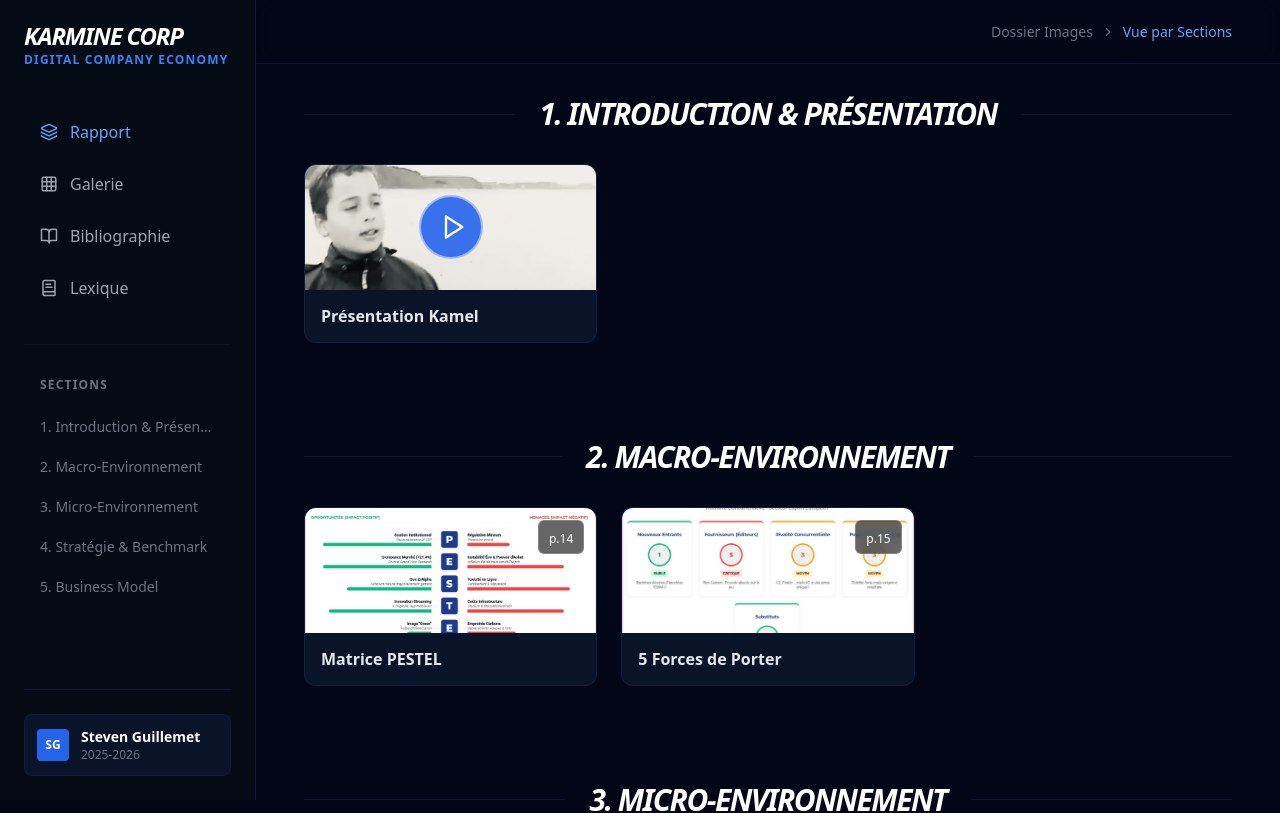
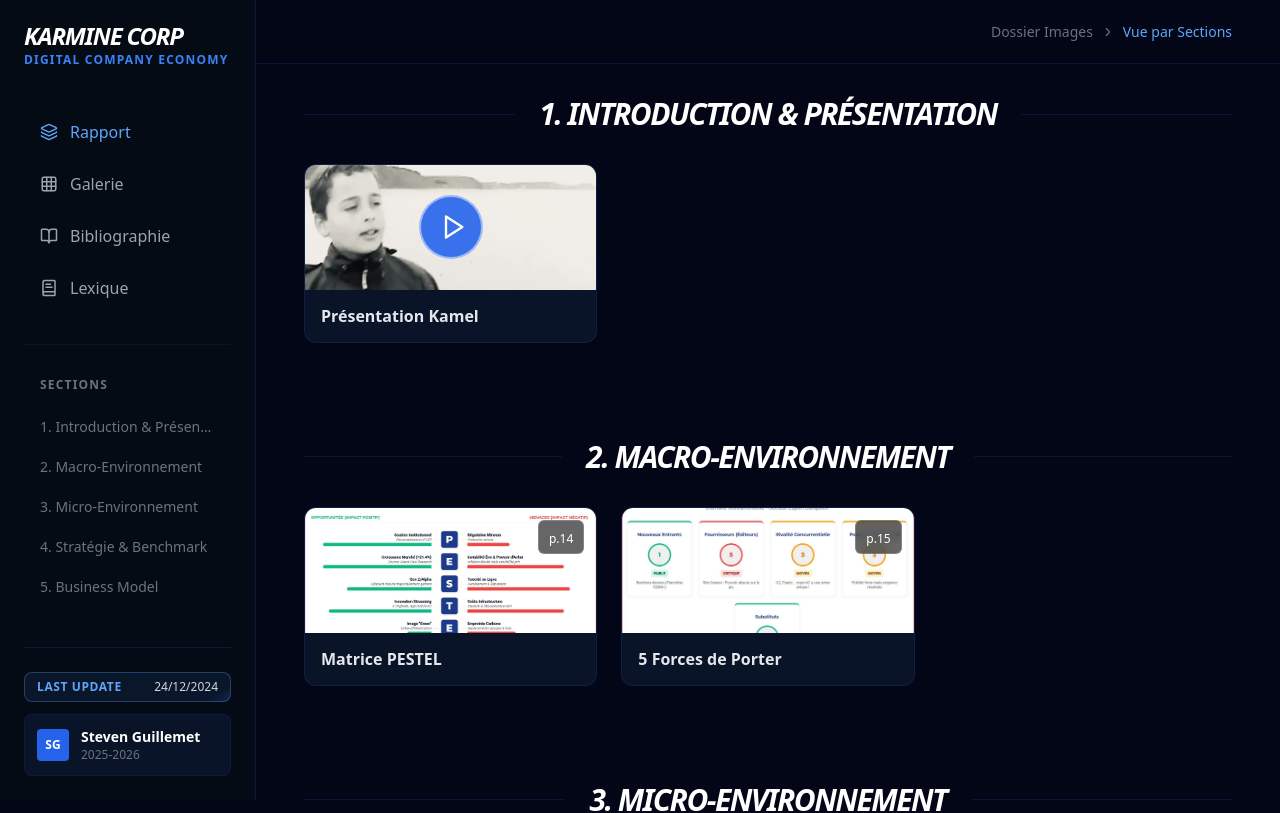
Before and after one commit to GuillemetSteven/Digital_Economy_Karmine_Web_App, a React (Vite) app: page / in a window 1280 px wide. Shown: the top 813 px of the page. Built offline with nearby package versions, Linux system fonts and the light colour scheme.

Commit message:
Add Last Update badge with spotlight animation
Introduces a Last Update badge component with a spotlight animation that plays once per update date, managed via cookies.

```diff
--- a/src/App.tsx
+++ b/src/App.tsx
@@ -82,6 +82,7 @@ export default function App() {
           sections={reportConfig.sections}
           student={reportConfig.student}
           year={reportConfig.year}
+          lastUpdate={reportConfig.lastUpdate}
           isOpen={isSidebarOpen}
           onClose={closeSidebar}
         />
--- /dev/null
+++ b/src/components/layout/LastUpdateBadge.tsx
@@ -0,0 +1,75 @@
+import React, { useState, useEffect } from 'react';
+import { useLastUpdateAnimation } from '../../hooks/useLastUpdateAnimation';
+
+interface LastUpdateBadgeProps {
+  lastUpdate: string; // Format ISO: YYYY-MM-DD
+}
+
+/**
+ * Formate une date ISO (YYYY-MM-DD) au format français (DD/MM/YYYY)
+ */
+const formatDate = (isoDate: string): string => {
+  try {
+    const [year, month, day] = isoDate.split('-');
+    if (!year || !month || !day) {
+      return 'N/A';
+    }
+    return `${day}/${month}/${year}`;
+  } catch {
+    return 'N/A';
+  }
+};
+
+/**
+ * Badge "Last Update" avec animation spotlight cinématographique
+ * L'animation ne se joue qu'une fois par date de mise à jour grâce au système de cookie
+ * L'animation est délayée de 4500ms pour attendre que le Loader soit complètement fini
+ */
+export const LastUpdateBadge: React.FC<LastUpdateBadgeProps> = ({ lastUpdate }) => {
+  const { shouldAnimate, markAnimationSeen } = useLastUpdateAnimation(lastUpdate);
+  const [showSpotlight, setShowSpotlight] = useState(false);
+
+  // Délayer l'animation spotlight jusqu'à ce que le loader soit complètement fini
+  useEffect(() => {
+    if (shouldAnimate) {
+      // Attendre 4500ms (loader 4000ms + fade 300ms + marge 200ms)
+      const timer = setTimeout(() => {
+        setShowSpotlight(true);
+      }, 4500);
+      return () => clearTimeout(timer);
+    }
+  }, [shouldAnimate]);
+
+  return (
+    <div className="relative mb-3 animate-badge-fade-in">
+      {/* Badge principal - SANS blur ni shadow */}
+      <div className="bg-blue-500/10 border border-blue-400/30 rounded-lg px-3 py-1.5">
+        <div className="flex items-center justify-between gap-2">
+          <span className="text-xs uppercase tracking-wider text-blue-400 font-semibold">
+            Last Update
+          </span>
+          <span className="text-xs text-gray-300 font-normal">
+            {formatDate(lastUpdate)}
+          </span>
+        </div>
+      </div>
+
+      {/* Overlay spotlight - UNIQUEMENT si showSpotlight est true */}
+      {showSpotlight && (
+        <div className="absolute inset-0 overflow-hidden rounded-lg pointer-events-none">
+          <div
+            className="absolute inset-0 animate-spotlight-sweep"
+            onAnimationEnd={markAnimationSeen}
+            style={{
+              background:
+                'radial-gradient(ellipse, rgba(255,255,255,0.8) 0%, rgba(59,130,246,0.5) 30%, transparent 70%)',
+              width: '150%',
+              height: '200%',
+              transform: 'skewX(-20deg)',
+            }}
+          />
+        </div>
+      )}
+    </div>
+  );
+};
--- a/src/components/layout/Sidebar.tsx
+++ b/src/components/layout/Sidebar.tsx
@@ -1,6 +1,7 @@
 import { Layers, Grid, BookOpen, BookText } from 'lucide-react';
 import { ViewType, ReportSection } from '../../types';
 import { theme } from '../../config/theme';
+import { LastUpdateBadge } from './LastUpdateBadge';
 
 interface SidebarProps {
   currentView: ViewType;
@@ -8,6 +9,7 @@ interface SidebarProps {
   sections: ReportSection[];
   student: string;
   year: string;
+  lastUpdate: string;
   isOpen: boolean;
   onClose: () => void;
 }
@@ -23,6 +25,7 @@ export function Sidebar({
   sections,
   student,
   year,
+  lastUpdate,
   isOpen,
   onClose,
 }: SidebarProps) {
@@ -114,6 +117,9 @@ export function Sidebar({
 
         {/* User info */}
         <div className="mt-auto pt-6 border-t border-blue-900/30">
+          {/* Last Update Badge */}
+          <LastUpdateBadge lastUpdate={lastUpdate} />
+
           <div className="flex items-center space-x-3 bg-karmine-surface p-3 rounded-lg border border-blue-900/20">
             <div className="w-8 h-8 rounded bg-blue-600 flex items-center justify-center font-bold text-xs text-white">
               {student
--- a/src/config/reportConfig.ts
+++ b/src/config/reportConfig.ts
@@ -6,6 +6,7 @@ export const reportConfig: ReportConfig = {
   subtitle: "Digital Company Economy",
   student: "Steven Guillemet",
   year: "2025-2026",
+  lastUpdate: "2024-12-24",
   sections: [
     {
       id: 'intro',
--- /dev/null
+++ b/src/hooks/useLastUpdateAnimation.ts
@@ -0,0 +1,66 @@
+import { useState, useCallback, useEffect } from 'react';
+
+/**
+ * Hook pour gérer l'animation "Last Update" avec cookie
+ * L'animation ne se joue qu'une seule fois par date de mise à jour
+ */
+
+const COOKIE_NAME = 'karmine_last_update_seen';
+
+/**
+ * Récupère un cookie par son nom
+ */
+const getCookie = (name: string): string | null => {
+  const matches = document.cookie.match(
+    new RegExp('(?:^|; )' + name.replace(/([.$?*|{}()[\]\\/+^])/g, '\\$1') + '=([^;]*)')
+  );
+  return matches ? decodeURIComponent(matches[1]) : null;
+};
+
+/**
+ * Définit un cookie persistant (expire après 60 jours)
+ * 60 jours = 60 * 24 * 60 * 60 = 5184000 secondes
+ */
+const setCookie = (name: string, value: string): void => {
+  document.cookie = `${name}=${encodeURIComponent(value)}; path=/; max-age=5184000; SameSite=Lax`;
+};
+
+interface UseLastUpdateAnimationReturn {
+  shouldAnimate: boolean;
+  markAnimationSeen: () => void;
+}
+
+/**
+ * Hook personnalisé pour gérer l'animation de mise à jour
+ * @param updateDate - Date de mise à jour au format ISO (YYYY-MM-DD)
+ * @returns Un objet contenant shouldAnimate (boolean) et markAnimationSeen (fonction callback)
+ */
+export const useLastUpdateAnimation = (updateDate: string): UseLastUpdateAnimationReturn => {
+  const [shouldAnimate, setShouldAnimate] = useState<boolean>(false);
+
+  useEffect(() => {
+    // Vérifie si l'animation a déjà été vue pour cette date
+    const seenDate = getCookie(COOKIE_NAME);
+
+    // L'animation doit être jouée si :
+    // 1. Aucun cookie n'existe (première visite)
+    // 2. La date dans le cookie est différente de la date actuelle
+    if (seenDate !== updateDate) {
+      setShouldAnimate(true);
+    }
+  }, [updateDate]);
+
+  /**
+   * Callback pour marquer l'animation comme vue
+   * À appeler dans onAnimationEnd de l'animation spotlight
+   */
+  const markAnimationSeen = useCallback(() => {
+    setCookie(COOKIE_NAME, updateDate);
+    setShouldAnimate(false);
+  }, [updateDate]);
+
+  return {
+    shouldAnimate,
+    markAnimationSeen,
+  };
+};
--- a/src/index.css
+++ b/src/index.css
@@ -124,3 +124,65 @@ body {
 .animate-scale-in {
   animation: scaleIn 0.3s ease-out forwards;
 }
+
+/* Animation spotlight pour le badge Last Update */
+@keyframes spotlightSweep {
+  0% {
+    transform: translateX(-150%) skewX(-20deg);
+    opacity: 0;
+  }
+  10% {
+    opacity: 0.8;
+  }
+  50% {
+    transform: translateX(50%) skewX(-20deg);
+    opacity: 1;
+  }
+  90% {
+    opacity: 0.8;
+  }
+  100% {
+    transform: translateX(200%) skewX(-20deg);
+    opacity: 0;
+  }
+}
+
+/* Animation d'apparition pour le badge Last Update */
+@keyframes badgeFadeIn {
+  0% {
+    opacity: 0;
+    transform: translateY(-10px);
+  }
+  100% {
+    opacity: 1;
+    transform: translateY(0);
+  }
+}
+
+/* Animation réduite pour l'accessibilité (reduced motion) */
+@keyframes badgeFadeInReduced {
+  0% {
+    opacity: 0;
+  }
+  100% {
+    opacity: 1;
+  }
+}
+
+.animate-spotlight-sweep {
+  animation: spotlightSweep 2.5s linear forwards;
+}
+
+.animate-badge-fade-in {
+  animation: badgeFadeIn 400ms ease-out forwards;
+}
+
+/* Support pour prefers-reduced-motion */
+@media (prefers-reduced-motion: reduce) {
+  .animate-spotlight-sweep {
+    animation: none;
+  }
+  .animate-badge-fade-in {
+    animation: badgeFadeInReduced 200ms ease-out forwards;
+  }
+}
--- a/src/types/index.ts
+++ b/src/types/index.ts
@@ -25,6 +25,7 @@ export interface ReportConfig {
   subtitle: string;
   student: string;
   year: string;
+  lastUpdate: string;
   sections: ReportSection[];
 }
 
```
Also changed, not shown: 1 other file (tests, documents, lock files or other folders).
